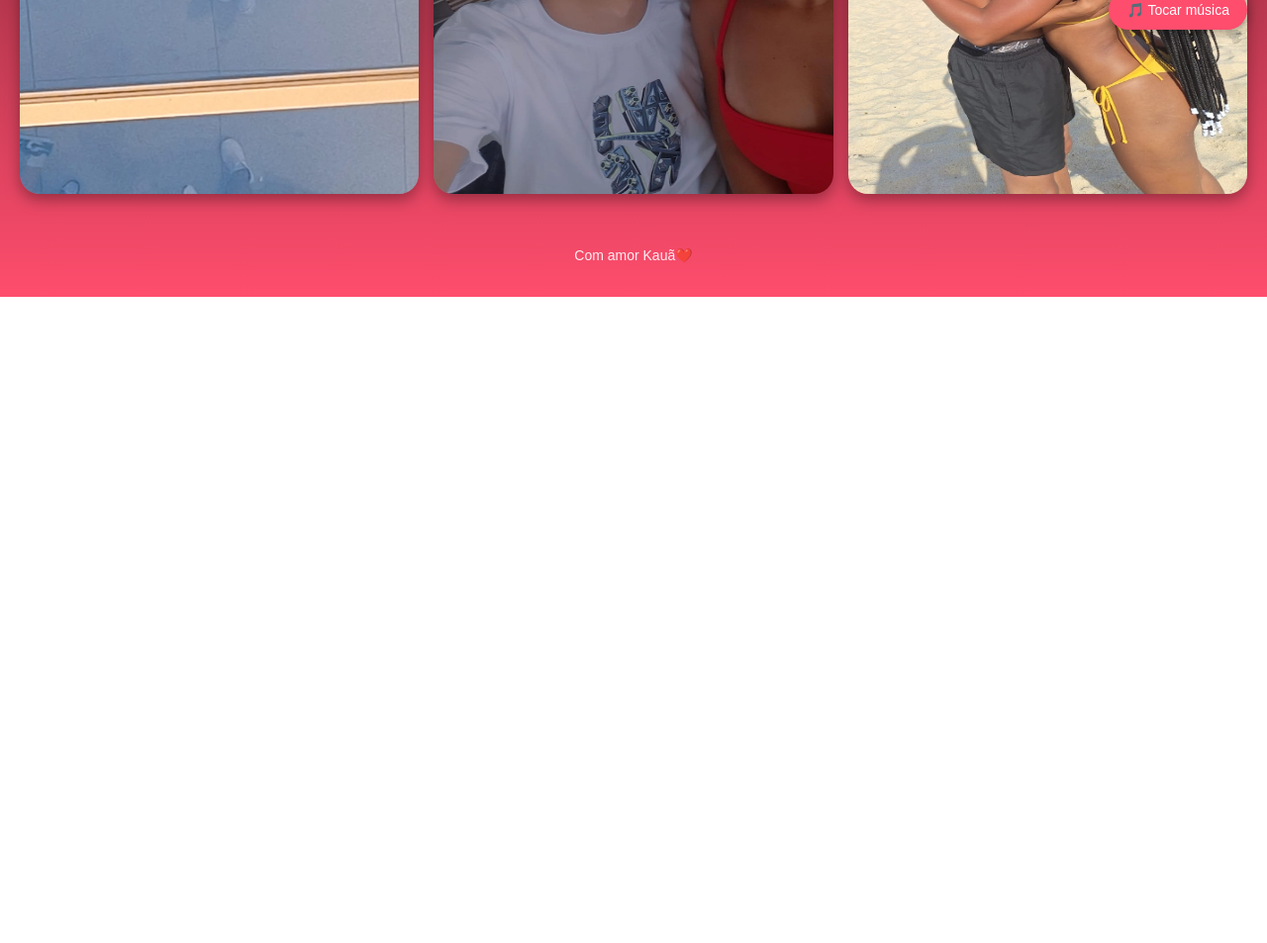
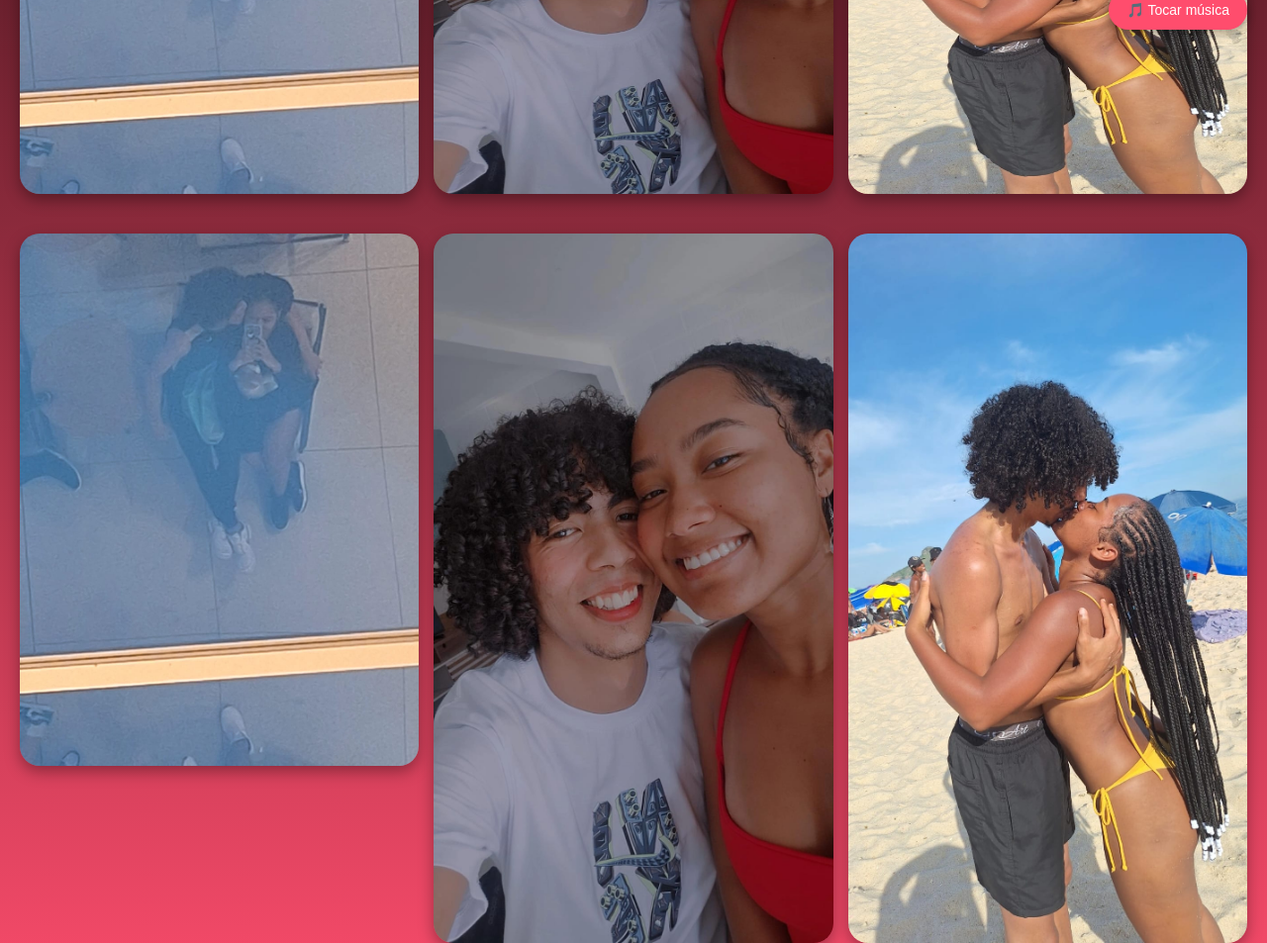
Before and after one commit to kauaoliveira-dev/site-mo, a plain HTML site: page index.html in a window 1280 px wide. Shown: the part 750-1703 px from the top of the page at 99% size. Before the commit the page ends 1050 px from the top, so only its background shows below. Drawn offline with Linux system fonts and the light colour scheme.

Commit message:
Enhance index.html with image links and structure
Added image links and improved structure for photo gallery.

```diff
--- a/index.html
+++ b/index.html
@@ -39,6 +39,17 @@
     <script src="script.js"></script>
     <!-- Música de fundo -->
 
+    <!-- iamagem 1 -->
+    <div class="fotos">
+    <a href="jogo.html">
+        <img src="fotos/WA00295.jpg" alt="Nossa lembrança">
+    </a>
+
+    <img src="fotos/WA00345.jpg" alt="Nossa lembrança">
+    <img src="fotos/WA0053.jpg" alt="Nossa lembrança">
+</div>
+<!-- iamagem 1 -->
+
 <footer>
     <p>Com amor Kauã❤️</p>
 </footer>
```
